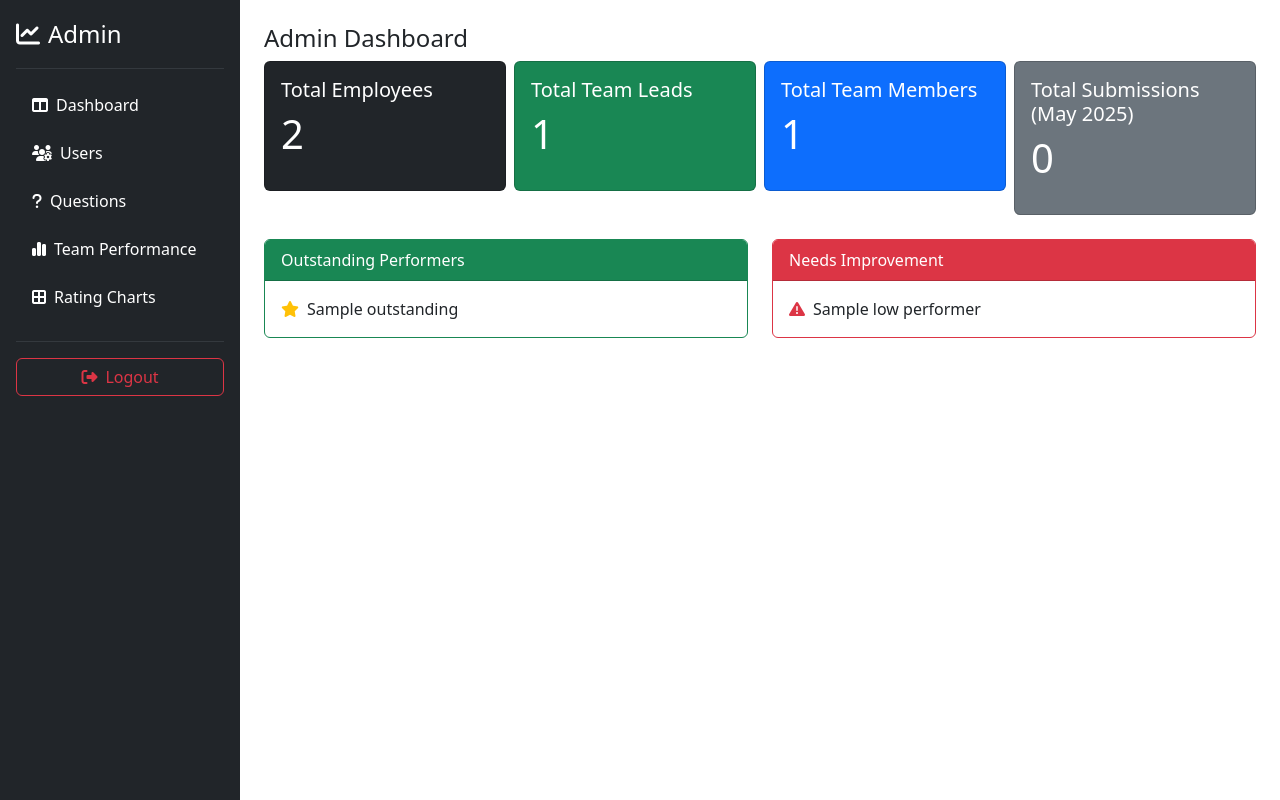
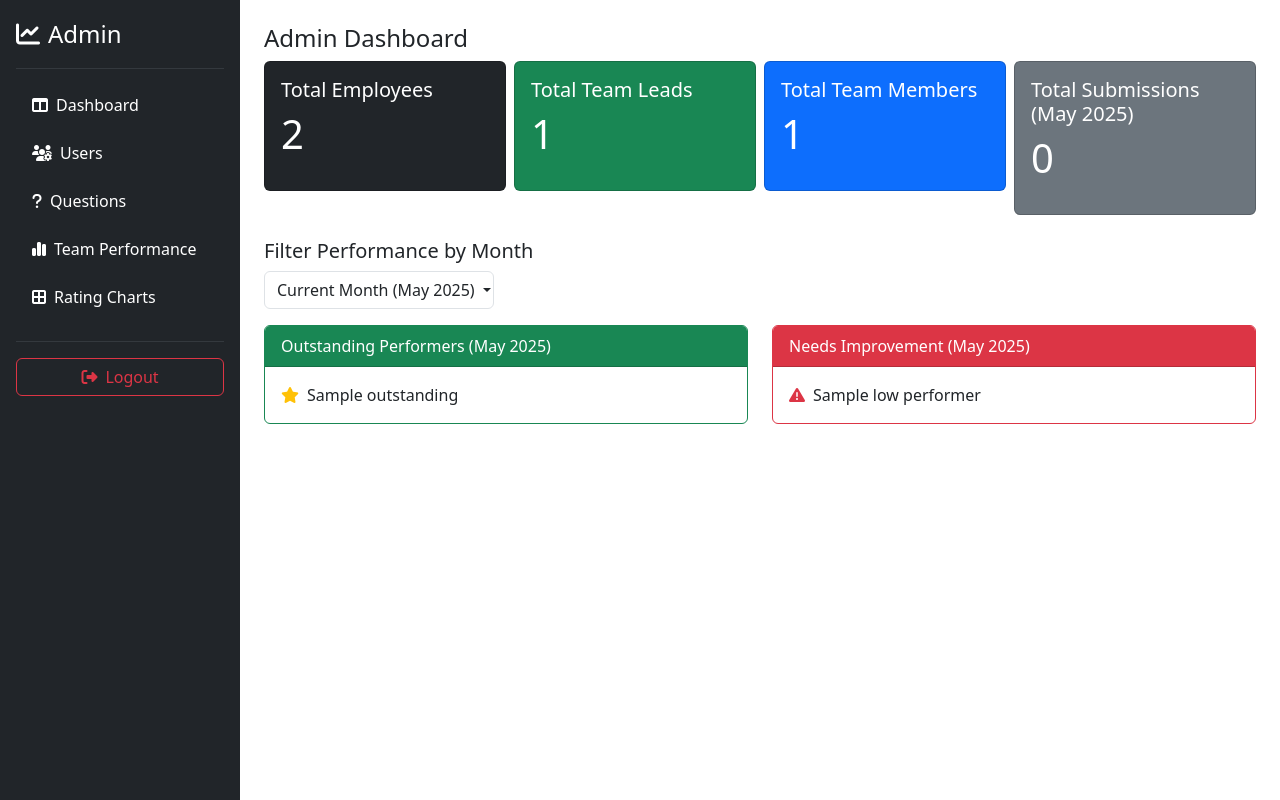
Before and after one commit to ShIvAmKaUsHaL69/review-system, a CodeIgniter app: the page made by application/views/admin/dashboard.php in a window 1280 px wide. Run offline with CodeIgniter, Linux system fonts and the light colour scheme; data comes from the database, SQL or seed files in the repository; the template is opened without the code that fills it: most values are stand-ins (such as "Sample title", 1, 10 or a date in 2020); data that the repository does not hold is empty.

Commit message:
dashboard filter done and applied designation column

```diff
--- a/application/models/User_model.php
+++ b/application/models/User_model.php
@@ -69,7 +69,7 @@ class User_model extends CI_Model
     public function update($id, $data)
     {
         // Filter valid fields to update
-        $validFields = ['name', 'email','password', 'tl_id', 'role_id'];
+        $validFields = ['name', 'email','password', 'tl_id', 'role_id' , 'designation'];
         $updateData = array_intersect_key($data, array_flip($validFields));
 
         // Only proceed if we have valid data to update
--- a/application/views/admin/dashboard.php
+++ b/application/views/admin/dashboard.php
@@ -104,6 +104,9 @@
   <div id="page-content" class="p-4">
       <h4>Admin Dashboard</h4>
 <div class="">
+<!-- Month filter -->
+
+
 <div class="row g-2 mb-4">
         <div class="col-md-3">
            <div class="card text-bg-dark">
@@ -133,10 +136,10 @@
         <div class="col-md-3">
             <div class="card text-bg-secondary">
                 <div class="card-body">
-                    <h5 class="card-title">Total Submissions (<?=date('F Y');?>)</h5>
+                    <h5 class="card-title">Total Submissions (<?= date('F Y', strtotime($selected_month.'-01')); ?>)</h5>
                     <p class="display-6"><?php
-                      $current_month_submissions = array_filter($submissions, function($s) {
-                          return date('Y-m', strtotime($s->yearmonth.'-01')) === date('Y-m');
+                      $current_month_submissions = array_filter($submissions, function($s) use ($selected_month) {
+                          return $s->yearmonth === $selected_month;
                       });
                       echo count($current_month_submissions);
                     ?></p>
@@ -144,99 +147,45 @@
             </div>
         </div>
     </div>
+    <h5>Filter Performance by Month</h5>
 
+    <div class="row mb-3">
+  <div class="col-md-3">
+    <div class="dropdown custom-select-dropdown">
+      <input type="hidden" name="month" id="selected-period" value="<?=$filter_month;?>">
+      <button class="dropdown-toggle form-control text-start" type="button" id="period-dropdown" data-bs-toggle="dropdown" aria-expanded="false">
+        <?php
+          $selected_month_display = "Current Month (" . date('F Y') . ")";
+          foreach($periods as $period) {
+            if($filter_month == $period->yearmonth) {
+              $selected_month_display = date('F Y', strtotime($period->yearmonth.'-01'));
+              break;
+            }
+          }
+          echo htmlspecialchars($selected_month_display);
+        ?>
+      </button>
+      <div class="dropdown-menu w-100 p-0" aria-labelledby="period-dropdown">
+        <div class="p-2">
+          <input type="text" class="form-control period-search" placeholder="Search months...">
+        </div>
+        <div class="dropdown-divider m-0"></div>
+        <div class="period-options-container" style="max-height:200px;overflow-y:auto;">
+          <a href="<?= site_url('dashboard') ?>" class="dropdown-item">Current Month (<?= date('F Y') ?>)</a>
+          <?php foreach($periods as $period): ?>
+            <a href="<?= site_url('dashboard?month=' . $period->yearmonth) ?>" class="dropdown-item" data-id="<?=$period->yearmonth;?>"><?=date('F Y', strtotime($period->yearmonth.'-01'));?></a>
+          <?php endforeach; ?>
+        </div>
+      </div>
+    </div>
+  </div>
+</div>
 
-    <!-- <h4>Submissions</h4>
-    <div class="card mb-4">
-        <div class="card-body">
-            <form method="get" action="<?=site_url('dashboard');?>" class="row g-3">
-                <div class="col-md-4">
-                    <label class="form-label">Team Lead</label>
-                    <select name="tl_id" class="form-select">
-                        <option value="">All Team Leads</option>
-                        <?php foreach($tls as $tl): ?>
-                        <option value="<?=$tl->id;?>" <?=($filter_tl==$tl->id?'selected':'');?>><?=$tl->name;?></option>
-                        <?php endforeach; ?>
-                    </select>
-                </div>
-
-                <div class="col-md-3">
-                    <label class="form-label">Rating Type</label>
-                    <select name="type" class="form-select">
-                        <option value="">All Types</option>
-                        <option value="tl_emp" <?=($filter_type=='tl_emp'?'selected':'');?>>TL → Employee</option>
-                        <option value="emp_tl" <?=($filter_type=='emp_tl'?'selected':'');?>>Employee → TL</option>
-                        <option value="emp_emp" <?=($filter_type=='emp_emp'?'selected':'');?>>Employee → Employee</option>
-                    </select>
-                </div>
-
-                <div class="col-md-3">
-                    <label class="form-label">Month</label>
-                    <select name="period_id" class="form-select">
-                        <option value="">All Months</option>
-                        <?php foreach($periods as $period): ?>
-                        <option value="<?=$period->id;?>" <?=($filter_period==$period->id?'selected':'');?>>
-                            <?=date('F Y', strtotime($period->yearmonth.'-01'));?>
-                        </option>
-                        <?php endforeach; ?>
-                    </select>
-                </div>
-
-                <div class="col-md-2 d-flex align-items-end">
-                    <div class="d-flex gap-2 w-100">
-                        <button type="submit" class="btn btn-primary flex-grow-1">Apply</button>
-                    </div>
-                </div>
-            </form>
-        </div>
-    </div>
-    <div class="table-responsive">
-    <table class="table table-striped table-bordered">
-        <thead class="table-dark"><tr>
-            <th>#</th><th>Submitted By</th><th>Submitter Against</th><th>Month</th>
-            <?php foreach($questions as $q): ?>
-              <th><?=htmlspecialchars($q->text);?></th>
-            <?php endforeach; ?>
-        </tr></thead>
-        <tbody>
-        <?php foreach($submissions as $idx=>$s): ?>
-        <tr>
-            <td><?=($idx+1);?></td>
-            <td><?=$s->submitter;?> (<?=$s->submitter_role == 'tl' ? 'TL' : ($s->submitter_role == 'employee' ? 'EM' : 'Admin')?>)</td>
-            <td><?=$s->target;?> (<?=$s->target_role == 'tl' ? 'TL' : ($s->target_role == 'employee' ? 'EM' : 'Admin')?>)</td>
-            <td><?=date('F Y', strtotime($s->yearmonth.'-01'));?></td>
-            <?php
-              $CI =& get_instance();
-              // Fetch answers directly
-              $db = $CI->load->database('', true); // returns CI_DB_query_builder instance
-              $answers = $db->select('q.text, sa.rating, sa.comment')
-                            ->from('submission_answers sa')
-                            ->join('questions q','q.id = sa.question_id')
-                            ->where('sa.submission_id', $s->id)
-                            ->get()->result();
-              $answers_map = [];
-              foreach($answers as $answer){
-                  $answers_map[$answer->text] = $answer;
-              }
-              foreach($questions as $q){
-                  if(isset($answers_map[$q->text])){
-                      $a = $answers_map[$q->text];
-                      echo '<td><b>'.htmlspecialchars($a->rating).($a->comment ? '</b> ('.htmlspecialchars($a->comment).')' : '</b>').'</td>';
-                  }else{
-                      echo '<td>-</td>';
-                  }
-              }
-            ?>
-        </tr>
-        <?php endforeach; ?>
-        </tbody>
-    </table>
-    </div> -->
 
     <div class="row mb-4">
   <div class="col-md-6 mb-3">
     <div class="card border-success h-100">
-      <div class="card-header bg-success text-white">Outstanding Performers</div>
+      <div class="card-header bg-success text-white">Outstanding Performers (<?= date('F Y', strtotime($selected_month.'-01')); ?>)</div>
       <div class="card-body">
         <?php if(!empty($outstanding)): ?>
           <ul class="list-unstyled mb-0">
@@ -245,14 +194,14 @@
             <?php endforeach; ?>
           </ul>
         <?php else: ?>
-          <p class="mb-0 text-muted">No outstanding reviews this month.</p>
+          <p class="mb-0 text-muted">No outstanding reviews for <?= date('F Y', strtotime($selected_month.'-01')); ?>.</p>
         <?php endif; ?>
       </div>
     </div>
   </div>
   <div class="col-md-6 mb-3">
     <div class="card border-danger h-100">
-      <div class="card-header bg-danger text-white">Needs Improvement</div>
+      <div class="card-header bg-danger text-white">Needs Improvement (<?= date('F Y', strtotime($selected_month.'-01')); ?>)</div>
       <div class="card-body">
         <?php if(!empty($low_performers)): ?>
           <ul class="list-unstyled mb-0">
@@ -261,7 +210,7 @@
             <?php endforeach; ?>
           </ul>
         <?php else: ?>
-          <p class="mb-0 text-muted">No low ratings this month.</p>
+          <p class="mb-0 text-muted">No low ratings for <?= date('F Y', strtotime($selected_month.'-01')); ?>.</p>
         <?php endif; ?>
       </div>
     </div>
@@ -343,6 +292,25 @@ document.addEventListener('DOMContentLoaded', function() {
       closeSidebar();
     }
   });
+
+  // Period dropdown search functionality
+  const periodSearch = document.querySelector('.period-search');
+  if (periodSearch) {
+    periodSearch.addEventListener('input', function() {
+      const searchValue = this.value.toLowerCase();
+      const periodOptions = document.querySelectorAll('.period-options-container .dropdown-item');
+
+      periodOptions.forEach(option => {
+        const text = option.textContent.toLowerCase();
+        if (text.includes(searchValue)) {
+          option.style.display = 'block';
+        } else {
+          option.style.display = 'none';
+        }
+      });
+    });
+  }
+
 });
 </script>
 </div>
```
Also changed, not shown: application/controllers/Admin.php (+6 -1 lines), application/controllers/Dashboard.php (+9 -4 lines), application/views/admin/questions.php (+10 -1 lines), application/views/admin/users.php (+13 -3 lines).
